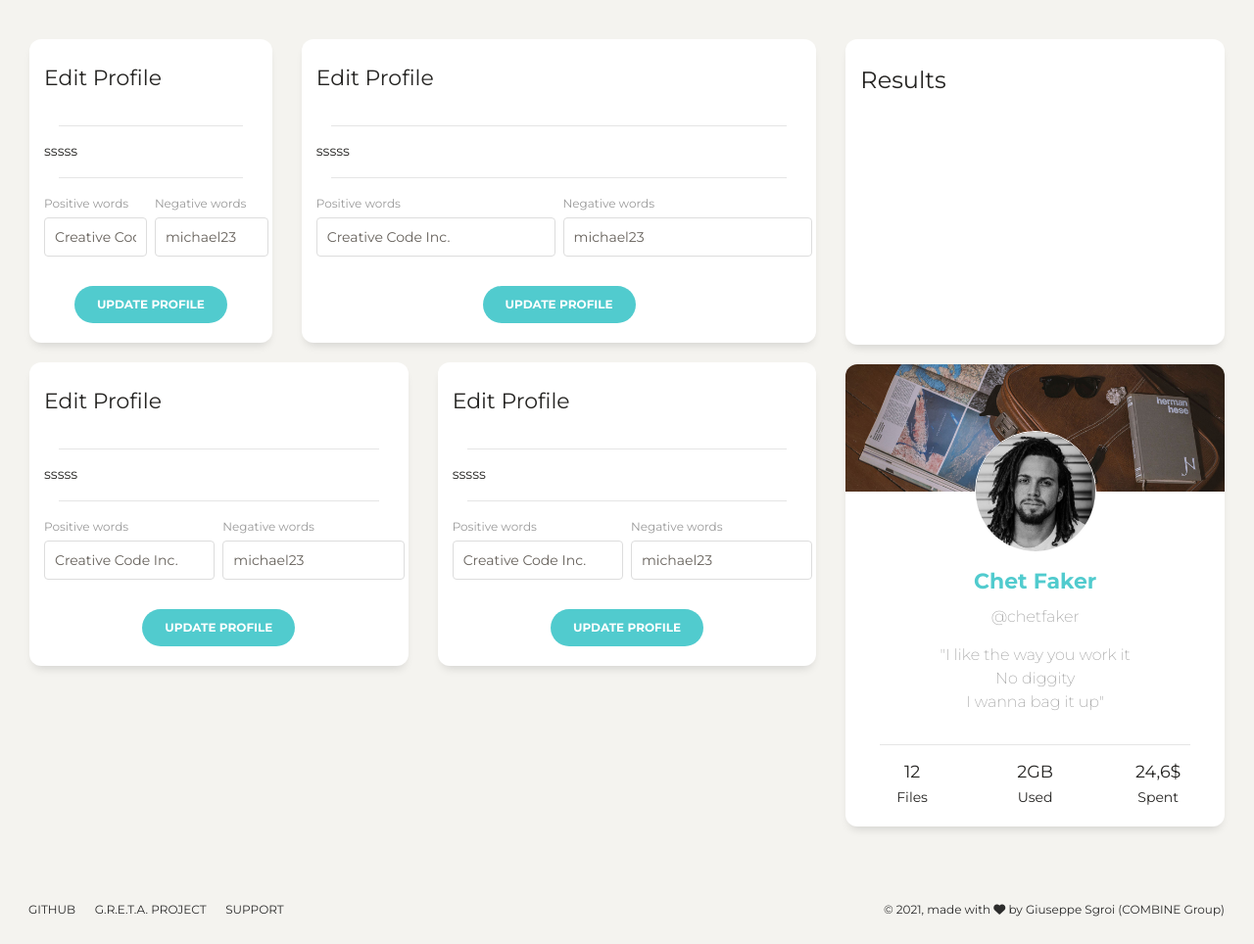
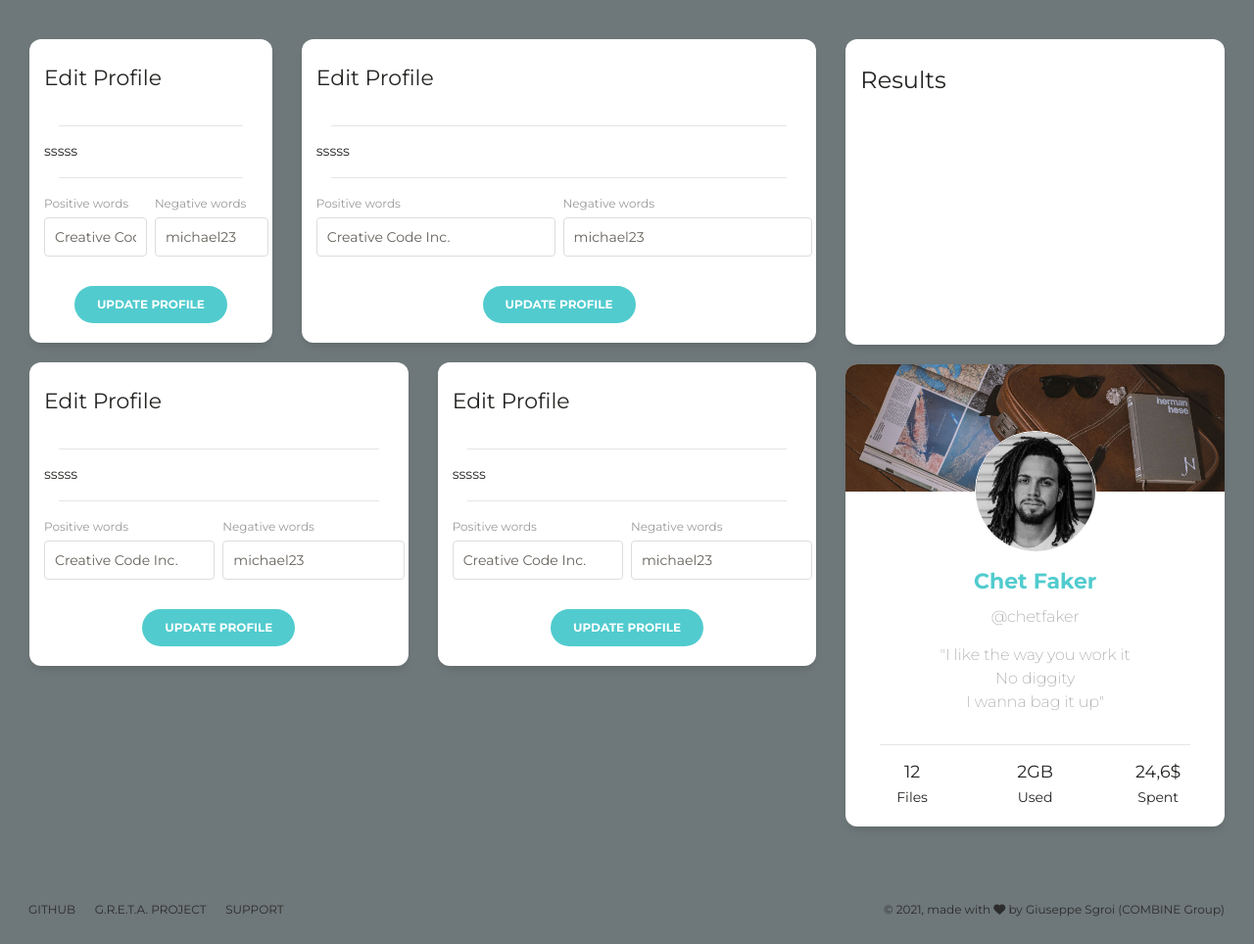
Before and after one commit to Pex2892/ETHOS-Word-Embeddings, a Django app: page / in a window 1280 px wide. Shown: the whole page at 98% size. Run offline with Django 3.2, Linux system fonts and the light colour scheme; some libraries are stand-ins or nearby versions.

Commit message:
Update paper-dashboard.css

```diff
--- a/GRETANet/word_embeddings/static/assets/css/paper-dashboard.css
+++ b/GRETANet/word_embeddings/static/assets/css/paper-dashboard.css
@@ -3339,7 +3339,7 @@ License - nucleoapp.com/license/
 .main-panel {
   position: relative;
   float: right;
-  background-color: #f4f3ef;
+  background-color: #6e7779;
   transition: all 0.5s cubic-bezier(0.685, 0.0473, 0.346, 1); }
   .main-panel > .content {
     padding: 0 30px 30px;
```
